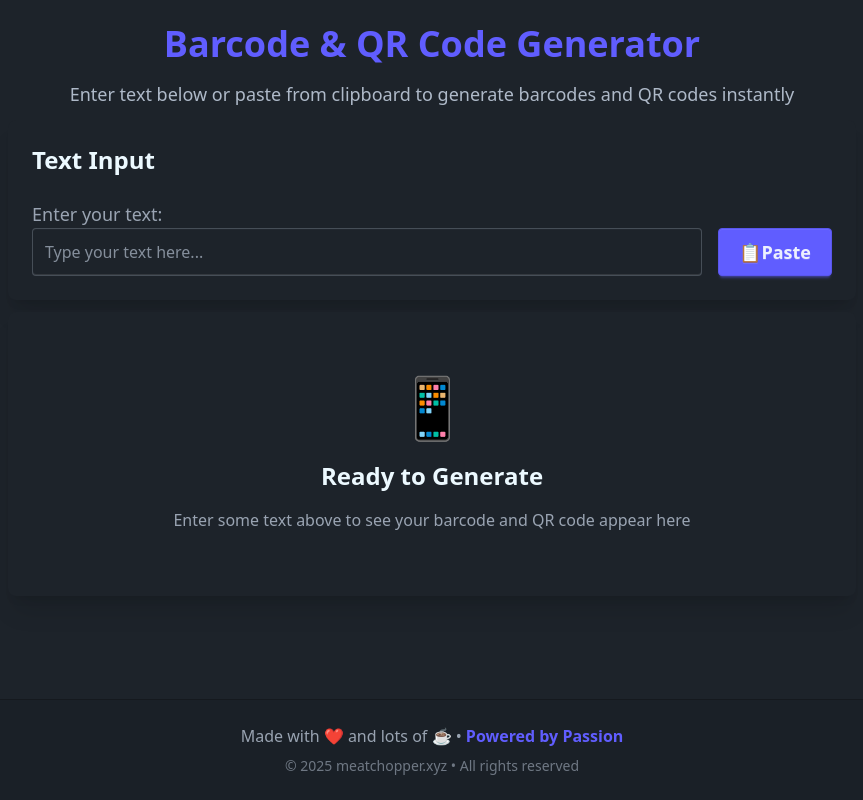
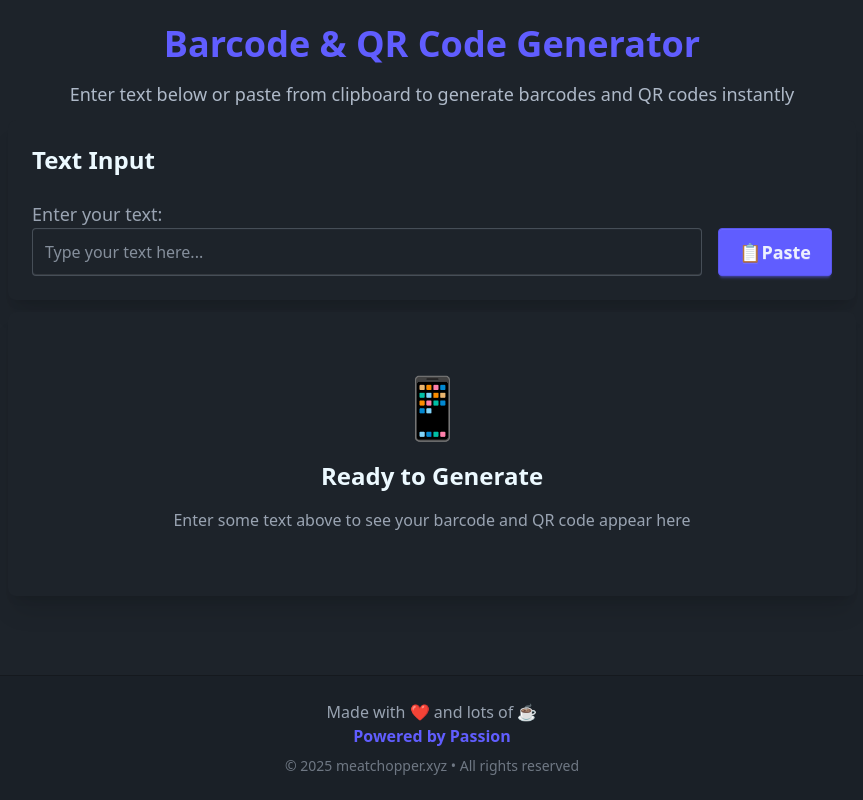
Before and after one commit to Jess4da/fe-barcode-creator, a SvelteKit app: page / in a window 1280 px wide. Shown: the whole page, without its empty margins (208-1071 px from the left). Built offline with nearby package versions, Linux system fonts and the light colour scheme.

Commit message:
:recycle: refactor footer layout for improved readability and structure

```diff
--- a/src/app.css
+++ b/src/app.css
@@ -28,6 +28,6 @@ canvas {
   image-rendering: crisp-edges;
 }
 
-html {
+:root {
     @apply select-none bg-base-100;
 }
--- a/src/components/Footer.svelte
+++ b/src/components/Footer.svelte
@@ -5,9 +5,9 @@
 <div class="container mx-auto p-6 text-center">
   <p class="text-base-content/60">
     Made with <span class="text-red-500">❤️</span> and lots of
-    <span class="text-primary">☕</span> •
-    <span class="font-semibold text-primary">Powered by Passion</span>
+    <span class="text-primary">☕</span>
   </p>
+  <p class="font-semibold text-primary">Powered by Passion</p>
   <p class="text-base-content/40 text-sm mt-2">
     © {getCurrentYear()} meatchopper.xyz • All rights reserved
   </p>
```
